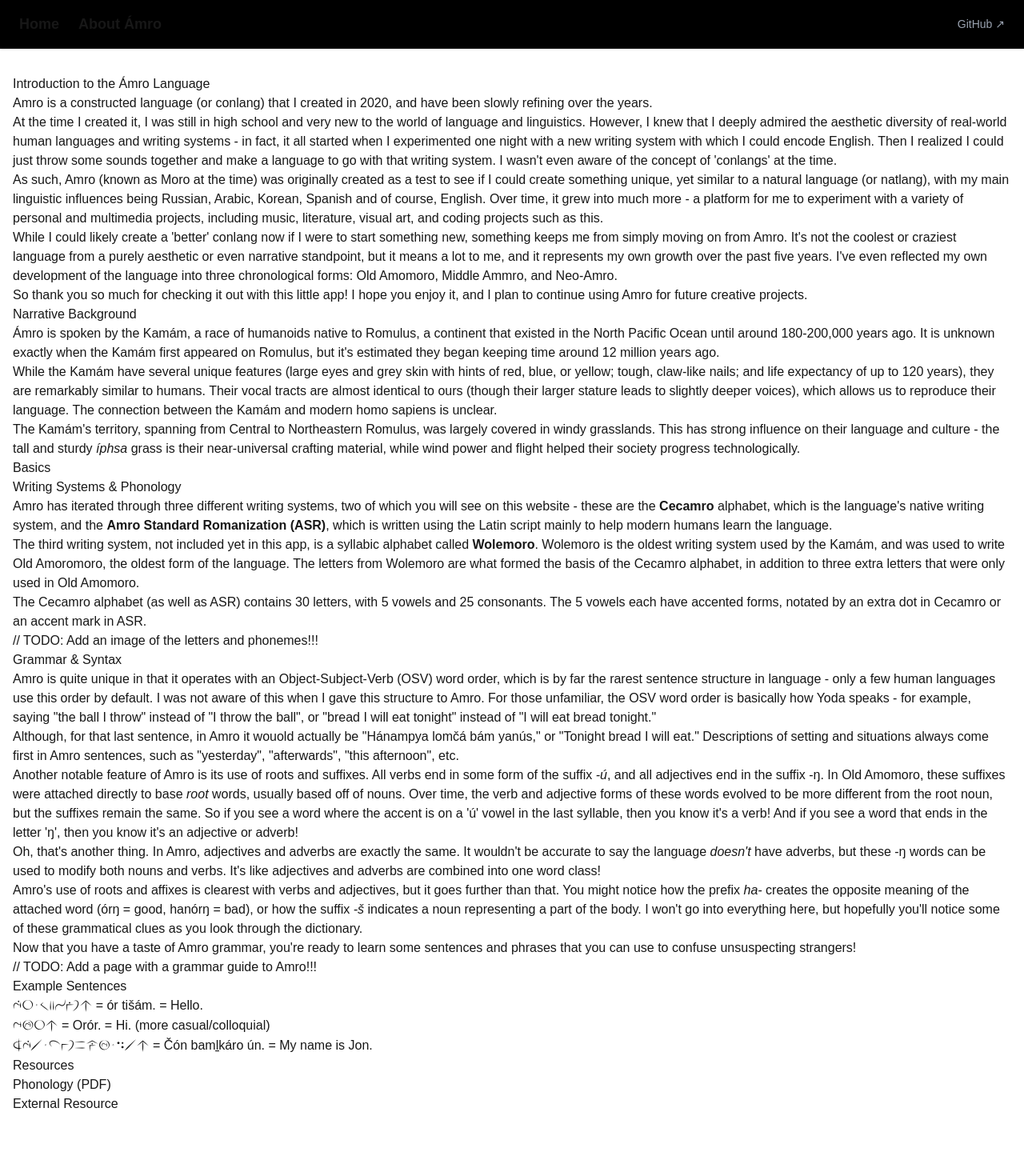
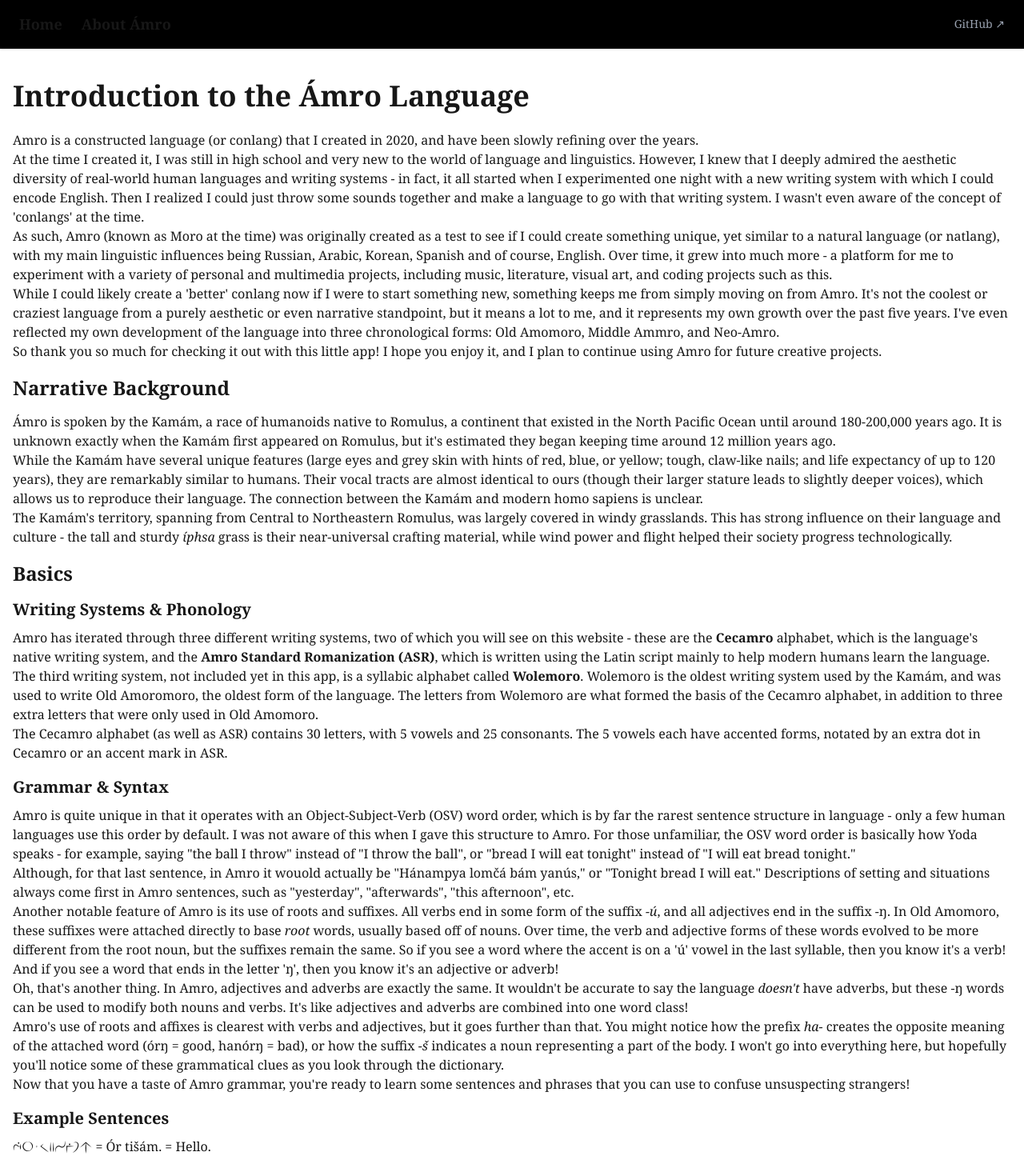
Before and after one commit to bpfullerton/eng-amro-dict, a Next.js app: page /about in a window 1280 px wide. Shown: the top 1450 px of the page at 80% size. Before the commit the page ends 1424 px from the top, so only its background shows below. Built offline with nearby package versions, Linux system fonts and the light colour scheme.

Commit message:
Integrated Supabase w/ Prisma and created MWEntry interface type

```diff
--- a/app/about/page.tsx
+++ b/app/about/page.tsx
@@ -8,61 +8,59 @@ export default function AboutAmro() {
         Amro is a constructed language (or conlang) that I created in 2020, and have been slowly refining over the years.<br/>
         At the time I created it, I was still in high school and very new to the world of language and linguistics.
         However, I knew that I deeply admired the aesthetic diversity of real-world human languages and writing systems - in fact, it all started when I experimented one night with a new writing system with which I could encode English.
-        Then I realized I could just throw some sounds together and make a language to go with that writing system. I wasn't even aware of the concept of 'conlangs' at the time.<br/>
+        Then I realized I could just throw some sounds together and make a language to go with that writing system. I wasn&apos;t even aware of the concept of &apos;conlangs&apos; at the time.<br/>
         As such, Amro (known as Moro at the time) was originally created as a test to see if I could create something unique, yet similar to a natural language (or natlang), with my main linguistic influences being Russian, Arabic, Korean, Spanish and of course, English.
         Over time, it grew into much more - a platform for me to experiment with a variety of personal and multimedia projects, including music, literature, visual art, and coding projects such as this.<br/>
-        While I could likely create a 'better' conlang now if I were to start something new, something keeps me from simply moving on from Amro.
-        It's not the coolest or craziest language from a purely aesthetic or even narrative standpoint, but it means a lot to me, and it represents my own growth over the past five years.
-        I've even reflected my own development of the language into three chronological forms: Old Amomoro, Middle Ammro, and Neo-Amro.<br/>
+        While I could likely create a &apos;better&apos; conlang now if I were to start something new, something keeps me from simply moving on from Amro.
+        It&apos;s not the coolest or craziest language from a purely aesthetic or even narrative standpoint, but it means a lot to me, and it represents my own growth over the past five years.
+        I&apos;ve even reflected my own development of the language into three chronological forms: Old Amomoro, Middle Ammro, and Neo-Amro.<br/>
         So thank you so much for checking it out with this little app! I hope you enjoy it, and I plan to continue using Amro for future creative projects.
       </p>
 
       <h2>Narrative Background</h2>
       <p>
         Ámro is spoken by the Kamám, a race of humanoids native to Romulus, a continent that existed in the North Pacific Ocean until around 180-200,000 years ago.
-        It is unknown exactly when the Kamám first appeared on Romulus, but it's estimated they began keeping time around 12 million years ago.<br/>
+        It is unknown exactly when the Kamám first appeared on Romulus, but it&apos;s estimated they began keeping time around 12 million years ago.<br/>
         While the Kamám have several unique features (large eyes and grey skin with hints of red, blue, or yellow; tough, claw-like nails; and life expectancy of up to 120 years), they are remarkably similar to humans.
         Their vocal tracts are almost identical to ours (though their larger stature leads to slightly deeper voices), which allows us to reproduce their language.
         The connection between the Kamám and modern homo sapiens is unclear.<br/>
-        The Kamám's territory, spanning from Central to Northeastern Romulus, was largely covered in windy grasslands.
+        The Kamám&apos;s territory, spanning from Central to Northeastern Romulus, was largely covered in windy grasslands.
         This has strong influence on their language and culture - the tall and sturdy <em>íphsa</em> grass is their near-universal crafting material, while wind power and flight helped their society progress technologically.
       </p>
 
       <h2>Basics</h2>
       <h3>Writing Systems & Phonology</h3>
       <p>
-        Amro has iterated through three different writing systems, two of which you will see on this website - these are the <strong>Cecamro</strong> alphabet, which is the language's native writing system, and the <strong>Amro Standard Romanization (ASR)</strong>, which is written using the Latin script mainly to help modern humans learn the language.<br/>
+        Amro has iterated through three different writing systems, two of which you will see on this website - these are the <strong>Cecamro</strong> alphabet, which is the language&apos;s native writing system, and the <strong>Amro Standard Romanization (ASR)</strong>, which is written using the Latin script mainly to help modern humans learn the language.<br/>
         The third writing system, not included yet in this app, is a syllabic alphabet called <strong>Wolemoro</strong>.
         Wolemoro is the oldest writing system used by the Kamám, and was used to write Old Amoromoro, the oldest form of the language.
         The letters from Wolemoro are what formed the basis of the Cecamro alphabet, in addition to three extra letters that were only used in Old Amomoro.<br/>
         The Cecamro alphabet (as well as ASR) contains 30 letters, with 5 vowels and 25 consonants. The 5 vowels each have accented forms, notated by an extra dot in Cecamro or an accent mark in ASR.
       </p>
-      // TODO: Add an image of the letters and phonemes!!!
       <h3>Grammar & Syntax</h3>
       <p>
         Amro is quite unique in that it operates with an Object-Subject-Verb (OSV) word order, which is by far the rarest sentence structure in language - only a few human languages use this order by default.
         I was not aware of this when I gave this structure to Amro.
-        For those unfamiliar, the OSV word order is basically how Yoda speaks - for example, saying "the ball I throw" instead of "I throw the ball", or "bread I will eat tonight" instead of "I will eat bread tonight."<br/>
-        Although, for that last sentence, in Amro it wouold actually be "Hánampya lomčá bám yanús," or "Tonight bread I will eat."
-        Descriptions of setting and situations always come first in Amro sentences, such as "yesterday", "afterwards", "this afternoon", etc.<br/>
+        For those unfamiliar, the OSV word order is basically how Yoda speaks - for example, saying &quot;the ball I throw&quot; instead of &quot;I throw the ball&quot;, or &quot;bread I will eat tonight&quot; instead of &quot;I will eat bread tonight.&quot;<br/>
+        Although, for that last sentence, in Amro it wouold actually be &quot;Hánampya lomčá bám yanús,&quot; or &quot;Tonight bread I will eat.&quot;
+        Descriptions of setting and situations always come first in Amro sentences, such as &quot;yesterday&quot;, &quot;afterwards&quot;, &quot;this afternoon&quot;, etc.<br/>
         Another notable feature of Amro is its use of roots and suffixes. All verbs end in some form of the suffix <em>-ú</em>, and all adjectives end in the suffix -ŋ.
         In Old Amomoro, these suffixes were attached directly to base <em>root</em> words, usually based off of nouns.
         Over time, the verb and adjective forms of these words evolved to be more different from the root noun, but the suffixes remain the same.
-        So if you see a word where the accent is on a 'ú' vowel in the last syllable, then you know it's a verb!
-        And if you see a word that ends in the letter 'ŋ', then you know it's an adjective or adverb!<br/> Oh, that's another thing.
-        In Amro, adjectives and adverbs are exactly the same. It wouldn't be accurate to say the language <em>doesn't</em> have adverbs, but these -ŋ words can be used to modify both nouns and verbs.
-        It's like adjectives and adverbs are combined into one word class!<br/>
-        Amro's use of roots and affixes is clearest with verbs and adjectives, but it goes further than that.
+        So if you see a word where the accent is on a &apos;ú&apos; vowel in the last syllable, then you know it&apos;s a verb!
+        And if you see a word that ends in the letter &apos;ŋ&apos;, then you know it&apos;s an adjective or adverb!<br/> Oh, that&apos;s another thing.
+        In Amro, adjectives and adverbs are exactly the same. It wouldn&apos;t be accurate to say the language <em>doesn&apos;t</em> have adverbs, but these -ŋ words can be used to modify both nouns and verbs.
+        It&apos;s like adjectives and adverbs are combined into one word class!<br/>
+        Amro&apos;s use of roots and affixes is clearest with verbs and adjectives, but it goes further than that.
         You might notice how the prefix <em>ha-</em> creates the opposite meaning of the attached word (órŋ = good, hanórŋ = bad), or how the suffix <em>-š</em> indicates a noun representing a part of the body.
-        I won't go into everything here, but hopefully you'll notice some of these grammatical clues as you look through the dictionary.<br/>
-        Now that you have a taste of Amro grammar, you're ready to learn some sentences and phrases that you can use to confuse unsuspecting strangers!
+        I won&apos;t go into everything here, but hopefully you&apos;ll notice some of these grammatical clues as you look through the dictionary.<br/>
+        Now that you have a taste of Amro grammar, you&apos;re ready to learn some sentences and phrases that you can use to confuse unsuspecting strangers!
       </p>
-      // TODO: Add a page with a grammar guide to Amro!!!
       <h3>Example Sentences</h3>
       <ul>
-        <li><span className="font-cecamro"> </span> = ór tišám. = Hello.</li>
+        <li><span className="font-cecamro"> </span> = Ór tišám. = Hello.</li>
         <li><span className="font-cecamro"></span> = Orór. = Hi. (more casual/colloquial)</li>
-        <li><span className="font-cecamro">  </span> = Čón baml̠káro ún. = My name is Jon.</li>
+        <li><span className="font-cecamro">  </span> = Čón baml̠akár ún. = My name is Jon.</li>
       </ul>
       <h2>Resources</h2>
       <ul>
--- a/app/api/test-api/route.ts
+++ b/app/api/test-api/route.ts
@@ -1,11 +1,11 @@
 import { NextRequest, NextResponse } from 'next/server';
-import { PrismaClient } from '@prisma/client';
+//import { PrismaClient } from '@prisma/client';
 
 // Define the API key and Prisma client
 if (!process.env.MW_API_KEY) {
   throw new Error('Missing MW_API_KEY');
 }
-const prisma = new PrismaClient();
+//const prisma = new PrismaClient();
 const MW_API_KEY = process.env.MW_API_KEY as string;
 
 // API handler to fetch word definitions from the Merriam-Webster API
--- a/app/globals.css
+++ b/app/globals.css
@@ -31,5 +31,25 @@
 body {
   background: var(--background);
   color: var(--foreground);
-  font-family: Arial, Helvetica, sans-serif;
+  font-family:  Georgia, serif;
 }
+
+h1 {
+  font-size: 2.25rem;
+  font-weight: bold;
+  margin-bottom: 1rem;
+}
+h2 {
+  font-size: 1.5rem;
+  font-weight: bold;
+  margin-bottom: 0.75rem;
+}
+h3 {
+  font-size: 1.25rem;
+  font-weight: bold;
+  margin-bottom: 0.5rem;
+}
+p {
+  font-size: 1rem;
+  margin-bottom: 1rem;
+}
--- a/package.json
+++ b/package.json
@@ -11,7 +11,7 @@
     "prisma-custom": "tsx prisma/cli.ts"
   },
   "prisma": {
-    "seed": "tsx ./prisma/seed.ts"
+    "seed": "npm run prisma-custom seed"
   },
   "dependencies": {
     "@prisma/client": "^6.11.1",
@@ -30,8 +30,8 @@
     "@types/react": "^19",
     "@types/react-dom": "^19",
     "axios": "^1.11.0",
-    "eslint": "^9",
-    "eslint-config-next": "15.3.5",
+    "eslint": "^9.34.0",
+    "eslint-config-next": "^15.3.5",
     "prisma": "^6.11.1",
     "tailwindcss": "^4.1.11",
     "ts-node": "^10.9.2",
--- a/prisma/cli.ts
+++ b/prisma/cli.ts
@@ -24,6 +24,13 @@ try {
         await deleteDuplicates();
         await backup();
         await clear();
+        await seedAmro();
+        await seedEng();
+        await manual();
+        await relink();
+        break;
+
+      case 'seed':
         await seedAmro();
         await seedEng();
         await manual();
```
Also changed, not shown: app/page.tsx (+19 -10 lines), prisma/scripts/seedEnglish.ts (+6 -4 lines), types/mw.ts (added, +64 -0 lines), types/mw_entry.ts (added, +75 -0 lines), prisma/scripts/logs/missing-words.txt, 1 other file (tests, documents, lock files or other folders).
